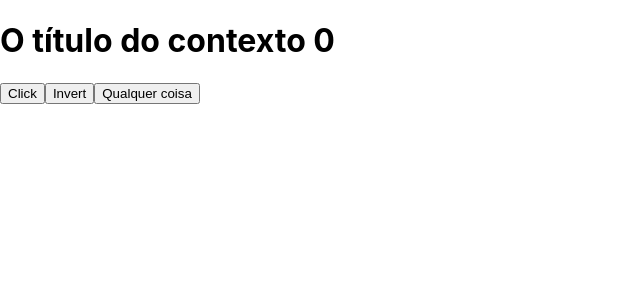
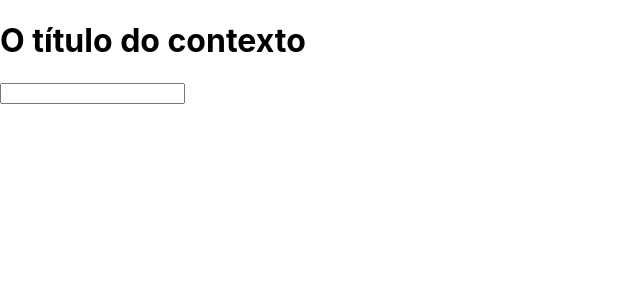
Before and after one commit to isabellacpmelo/VueJs-courses, a React (Create React App) app in the folder course_reactjs_nextjs/module_03_react_hooks/: page / in a window 1280 px wide. Shown: the top 300 px of the page, without its empty margins (0-640 px from the left). Built offline with nearby package versions, Linux system fonts and the light colour scheme.

Commit message:
feat: useContext + useReducer

```diff
--- a/course_reactjs_nextjs/module_03_react_hooks/src/App.js
+++ b/course_reactjs_nextjs/module_03_react_hooks/src/App.js
@@ -1,57 +1,77 @@
 /* eslint-disable no-unused-vars */
+import P from 'prop-types'
 import './App.css'
-import { useReducer } from 'react'
+import { createContext, useReducer, useContext, useRef } from 'react'
 
-const globalState = {
+// actions.js
+export const actions = {
+  CHANGE_TITLE: 'CHANGE_TITLE',
+}
+
+// data.js
+export const globalState = {
   title: 'O título do contexto',
   body: 'O body do contexto',
   counter: 0,
 }
 
-const reducer = (state, action) => {
-  console.log(state)
+// reducer.js
+export const reducer = (state, action) => {
   console.log(action)
   // eslint-disable-next-line default-case
   switch (action.type) {
-    case 'muda':
-      console.log('Chamou muda com', action.payload)
+    case actions.CHANGE_TITLE: {
+      console.log('Mudar título')
       return { ...state, title: action.payload }
-    case 'inverter':
-      console.log('Chamou inverter')
-      const { title } = state
-      return { ...state, title: title.split('').reverse().join('') }
+    }
   }
-
-  console.log('Nenhuma action encontrada')
-
   return { ...state }
 }
 
-function App() {
+// AppContext.jsx
+export const Context = createContext()
+export const AppContext = ({ children }) => {
   const [state, dispatch] = useReducer(reducer, globalState)
-  const { counter, title, body } = state
+
+  const changeTitle = (payload) => {
+    dispatch({ type: actions.CHANGE_TITLE, payload })
+  }
+
+  return (
+    <Context.Provider value={{ state, changeTitle }}>
+      {children}
+    </Context.Provider>
+  )
+}
+
+AppContext.propTypes = {
+  children: P.node,
+}
+
+// H1/index.jsx
+export const H1 = () => {
+  const context = useContext(Context)
+  const inputRef = useRef()
 
   return (
     <div>
-      <h1>
-        {title} {counter}
+      <h1 onClick={() => context.changeTitle(inputRef.current.value)}>
+        {context.state.title}
       </h1>
-      <button
-        onClick={() =>
-          dispatch({
-            type: 'muda',
-            payload: new Date().toLocaleString('pt-BR'),
-          })
-        }
-      >
-        Click
-      </button>
-      <button onClick={() => dispatch({ type: 'inverter' })}>Invert</button>
-      <button onClick={() => dispatch({ type: 'qualquerCoisa' })}>
-        Qualquer coisa
-      </button>
+      <input type="text" ref={inputRef}></input>
     </div>
   )
 }
 
+// App.jsx
+function App() {
+  return (
+    <AppContext>
+      <div>
+        <H1 />
+      </div>
+    </AppContext>
+  )
+}
+
 export default App
```
Also changed, not shown: course_reactjs_nextjs/module_03_react_hooks/src/App_02.js (added, +57 -0 lines).
